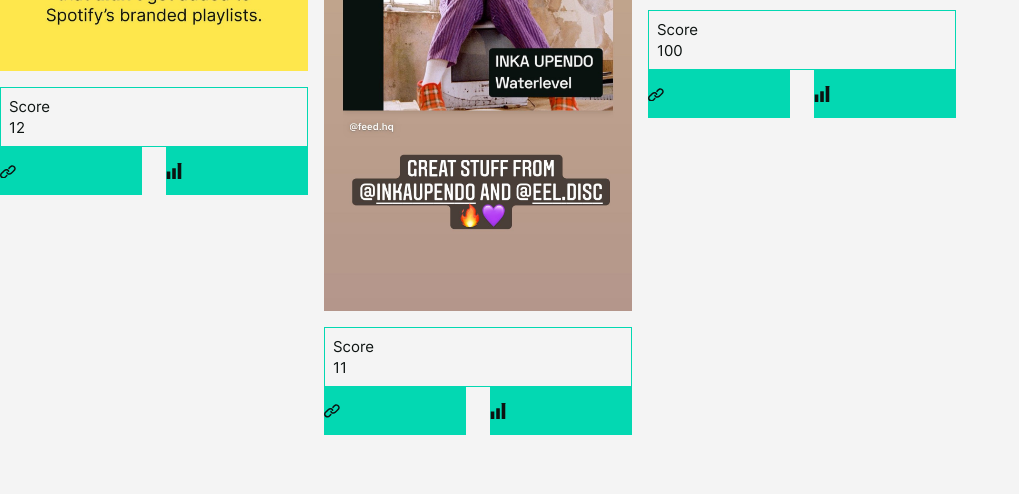
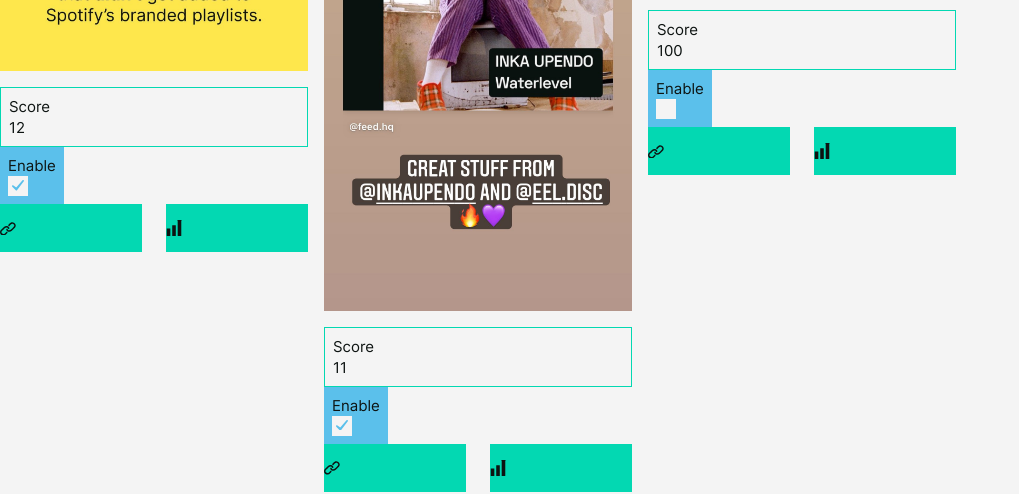
Before and after one commit to joseluron/jlcc-feed-frontend-test, a Next.js app: page / in a window 1280 px wide. Shown: the part 274-768 px from the top of the page, without its empty margins (0-1019 px from the left). Built offline with nearby package versions, Linux system fonts and the light colour scheme.

Commit message:
add toggle post promotion task

```diff
--- a/api/posts.json
+++ b/api/posts.json
@@ -4,7 +4,7 @@
 		"post_type": "grid",
 		"platform": "facebook",
 		"permalink_url": "https://www.facebook.com/",
-		"is_promotable": true,
+		"promotion_enabled": true,
 		"published_time": "2020-04-02T14:54:21.000Z",
 		"message": "A post caption",
 		"engagement_score": 12,
@@ -51,7 +51,7 @@
 		"platform": "instagram",
 		"post_type": "story",
 		"permalink_url": "https://www.instagram.com/",
-		"is_promotable": true,
+		"promotion_enabled": true,
 		"published_time": "2020-02-01T14:54:21.000Z",
 		"message": "A different post caption",
 		"engagement_score": 11,
@@ -98,7 +98,7 @@
 		"platform": "facebook",
 		"post_type": "grid",
 		"permalink_url": "https://www.facebook.com/",
-		"is_promotable": false,
+		"promotion_enabled": false,
 		"published_time": "2019-03-02T14:54:21.000Z",
 		"message": "A post caption that is very long very long very long very long very long very long very long very long very long.",
 		"engagement_score": 100,
--- a/components/PostCard.jsx
+++ b/components/PostCard.jsx
@@ -4,6 +4,7 @@ import PropTypes from 'prop-types'
 import FacebookIcon from '@/FacebookIcon'
 import InstagramIcon from '@/InstagramIcon'
 import LinkIcon from '@/LinkIcon'
+import TickIcon from '@/TickIcon'
 import InsightsIcon from '@/InsightsIcon'
 import PostCardData from '@/PostCardData'
 import PostCardLink from '@/PostCardLink'
@@ -11,23 +12,42 @@ import PostCardLink from '@/PostCardLink'
 import brandColors from '@/constants/brandColors'
 
 const PostCard = ({ post }) => {
+  console.log('post', post)
   return (
     <div className="col-span-3">
+
       <div>
         {/* TODO: change icon based on the post platform */}
         <FacebookIcon className="h-4 w-auto" fill={brandColors.facebook.bg} />
         {/* TODO: format date properly */}
         <p>{post.published_time}</p>
       </div>
+
       <div className="rounded-dialogue mb-4">
+        {/* TODO: if the post is a story, restrict the height of the tall image and use a blurred version as a background */}
         {/* TODO: use fallback image if the first image has an error */}
-        {/* TODO: if the post is a story, restrict the height of the tall image and use a blurred version as a background */}
         <img src={post.thumbnails[0].url} />
       </div>
       <div className="p-2 border border-solid border-green">
         <p>Score</p>
         <p>{post.engagement_score}</p>
       </div>
+
+      {/* TODO: Make this button work */}
+      <button
+        className="bg-blue p-2"
+        onClick={() => {
+          console.log('Update `post.promotion_enabled`')
+        }}
+      >
+        <p>Enable</p>
+        <div className="w-5 h-5 p-1 bg-white">
+          {post.promotion_enabled && (
+            <TickIcon className="w-full h-auto" fill={brandColors.blue} />
+          )}
+        </div>
+      </button>
+
       {/* TODO: make both buttons equal size but keep the same gap between them. */}
       <div className="flex">
         <button
--- /dev/null
+++ b/components/TickIcon.jsx
@@ -0,0 +1,41 @@
+import React from 'react'
+import PropTypes from 'prop-types'
+
+import brandColors from '@/constants/brandColors'
+
+const TickIcon = ({
+  fill,
+  className,
+  style,
+}) => {
+  return (
+    <svg
+      width="416"
+      height="367"
+      viewBox="0 0 416 367"
+      fill="none"
+      xmlns="http://www.w3.org/2000/svg"
+      className={className}
+      style={style}
+    >
+      <path d="M150.055 367C142.631 367 135.671 364.176 130.567 358.999L8.99806 231.926C-2.60203 221.102 -3.06604 202.747 8.07006 190.981C18.7421 179.215 36.8383 178.744 48.4384 190.039L137.527 254.517C142.631 259.223 150.519 258.282 154.695 252.634L364.528 12.1726C373.808 -0.534628 391.904 -3.35847 404.432 6.52497C416.96 15.9378 419.744 34.2927 410 47L172.791 355.234C167.687 361.823 160.263 366.059 152.375 366.529C151.447 367 150.983 367 150.055 367Z" fill={fill} />
+    </svg>
+
+  )
+}
+
+
+TickIcon.propTypes = {
+  fill: PropTypes.string,
+  className: PropTypes.string,
+  style: PropTypes.object,
+}
+
+TickIcon.defaultProps = {
+  fill: brandColors.textColor,
+  className: null,
+  style: null,
+}
+
+
+export default TickIcon
--- a/constants/brandColors.js
+++ b/constants/brandColors.js
@@ -2,6 +2,7 @@ const white = '#F4F4F4'
 const black = '#0D1311'
 const green = '#03D8B2'
 const red = '#FA5450'
+const blue = '#5BC0EB'
 const greyLight = '#E7E9E8'
 const grey = '#C8CBCA'
 const greyDark = '#7F8382'
@@ -12,6 +13,7 @@ const brandColors = {
   black,
   green,
   red,
+  blue,
   greyLight,
   grey,
   greyDark,
@@ -33,7 +35,7 @@ const brandColors = {
     text: white,
   },
   twitter: {
-    bg: '#5BC0EB',
+    bg: blue,
     text: black,
   },
   spotify: {
```
Also changed, not shown: public/designs/posts.jpg, public/designs/sidepanel.jpg.
